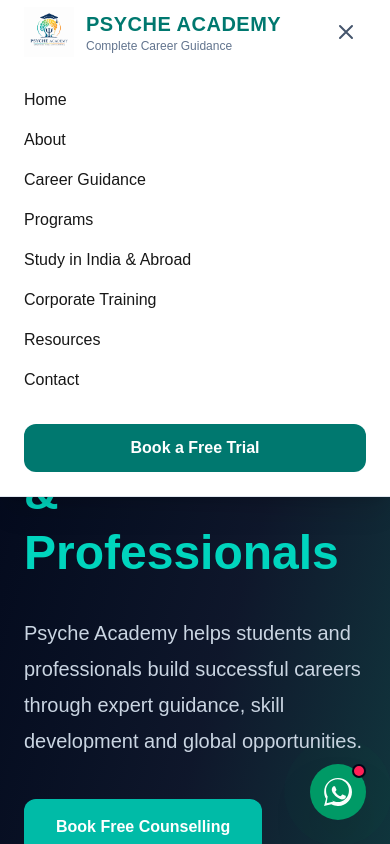
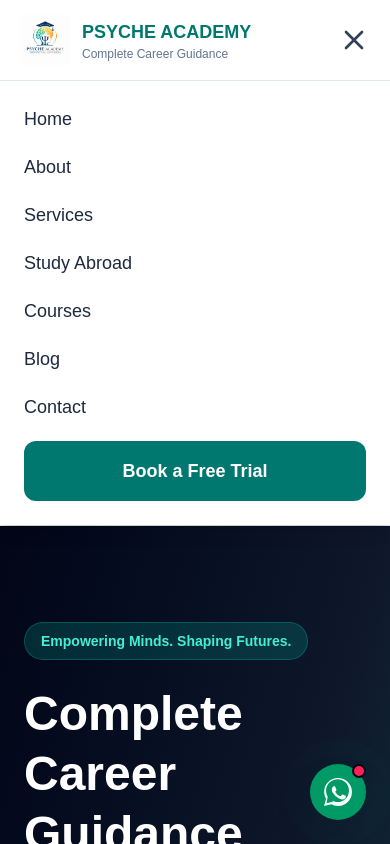
Before and after one commit to SoulDatalearner/psyche-academy, a Next.js app: page / in a window 390 px wide. Both pictures are taken after a click on the button 346 px from the left and 32 px from the top of the page. Shown: the top 844 px of the page. Built offline with nearby package versions, Linux system fonts and the light colour scheme.

Commit message:
Updated navbar and mobile menu

```diff
--- a/app/components/Navbar.tsx
+++ b/app/components/Navbar.tsx
@@ -1,21 +1,21 @@
 'use client';
 
-import React, { useState } from 'react';
+import { useState } from 'react';
 import Link from 'next/link';
 import Image from 'next/image';
 
 export default function Navbar() {
   const [isOpen, setIsOpen] = useState(false);
 
-  // Reusable function to collapse mobile drawer smoothly on click
   const handleLinkClick = () => {
     setIsOpen(false);
   };
 
   return (
-    <nav className="w-full bg-white/80 backdrop-blur-md border-b border-slate-100 sticky top-0 z-50">
-      <div className="max-w-7xl mx-auto px-6 h-16 flex items-center justify-between">
-        {/* Logo Branding */}
+    <nav className="sticky top-0 z-50 bg-white border-b border-slate-200 shadow-sm">
+      <div className="max-w-7xl mx-auto flex items-center justify-between h-20 px-5">
+
+        {/* Logo */}
         <Link
           href="/"
           className="flex items-center gap-3"
@@ -28,8 +28,8 @@
             priority
           />
 
-  <div className="leading-tight">
-    <h1 className="text-xl font-bold tracking-wide text-teal-700">
+          <div>
+            <h1 className="text-lg md:text-xl font-bold text-teal-700">
               PSYCHE ACADEMY
             </h1>
 
@@ -39,8 +39,8 @@
           </div>
         </Link>
 
-        {/* Desktop Navigation Link Cluster */}
-        <div className="hidden md:flex items-center gap-6 font-medium text-slate-600">
+        {/* Desktop Menu */}
+        <div className="hidden md:flex items-center gap-7 text-slate-700 font-medium">
 
           <Link href="/">Home</Link>
 
@@ -58,76 +58,90 @@
 
           <Link
             href="/contact"
-  className="bg-teal-700 text-white px-4 py-2 rounded-xl text-sm transition hover:bg-teal-800"
+            className="bg-teal-700 text-white px-5 py-3 rounded-xl hover:bg-teal-800 transition"
           >
             Book a Free Trial
           </Link>
 
         </div>
 
-        {/* Hamburger Mobile Toggle Button Control */}
+        {/* Mobile Hamburger */}
         <button
           onClick={() => setIsOpen(!isOpen)}
-          className="md:hidden p-2 text-slate-600 hover:text-teal-700 transition-colors focus:outline-none"
-          aria-label="Toggle Menu"
+          className="md:hidden"
         >
-          <svg className="w-6 h-6 fill-none stroke-current stroke-2" viewBox="0 0 24 24">
+          <svg
+            className="w-8 h-8 text-slate-700"
+            fill="none"
+            stroke="currentColor"
+            strokeWidth={2}
+            viewBox="0 0 24 24"
+          >
             {isOpen ? (
-              <path strokeLinecap="round" strokeLinejoin="round" d="M6 18L18 6M6 6l12 12" />
+              <path
+                strokeLinecap="round"
+                strokeLinejoin="round"
+                d="M6 18L18 6M6 6l12 12"
+              />
             ) : (
-              <path strokeLinecap="round" strokeLinejoin="round" d="M4 6h16M4 12h16M4 18h16" />
+              <path
+                strokeLinecap="round"
+                strokeLinejoin="round"
+                d="M4 6h16M4 12h16M4 18h16"
+              />
             )}
           </svg>
         </button>
+
       </div>
 
       {/* Mobile Menu */}
       {isOpen && (
-  <div className="md:hidden absolute top-16 left-0 w-full bg-white shadow-xl border-b border-slate-200">
-    <div className="flex flex-col p-6 gap-4">
+        <div className="md:hidden bg-white border-t border-slate-200 shadow-lg">
 
-      <Link href="/" onClick={handleLinkClick} className="hover:text-teal-700">
+          <div className="flex flex-col p-6 space-y-5 text-lg font-medium text-slate-800">
+
+            <Link href="/" onClick={handleLinkClick}>
               Home
             </Link>
 
-      <Link href="/about" onClick={handleLinkClick} className="hover:text-teal-700">
+            <Link href="/about" onClick={handleLinkClick}>
               About
             </Link>
 
-      <Link href="/career-guidance" onClick={handleLinkClick} className="hover:text-teal-700">
-        Career Guidance
+            <Link href="/services" onClick={handleLinkClick}>
+              Services
             </Link>
 
-      <Link href="/programs" onClick={handleLinkClick} className="hover:text-teal-700">
-        Programs
+            <Link href="/study-abroad" onClick={handleLinkClick}>
+              Study Abroad
             </Link>
 
-      <Link href="/study" onClick={handleLinkClick} className="hover:text-teal-700">
-        Study in India & Abroad
+            <Link href="/courses" onClick={handleLinkClick}>
+              Courses
             </Link>
 
-      <Link href="/corporate-training" onClick={handleLinkClick} className="hover:text-teal-700">
-        Corporate Training
+            <Link href="/blog" onClick={handleLinkClick}>
+              Blog
             </Link>
 
-      <Link href="/resources" onClick={handleLinkClick} className="hover:text-teal-700">
-        Resources
-      </Link>
-
-      <Link href="/contact" onClick={handleLinkClick} className="hover:text-teal-700">
+            <Link href="/contact" onClick={handleLinkClick}>
               Contact
             </Link>
 
             <Link
               href="/contact"
               onClick={handleLinkClick}
-        className="mt-4 bg-teal-700 text-white text-center py-3 rounded-xl font-semibold hover:bg-teal-800 transition"
+              className="bg-teal-700 text-white text-center py-4 rounded-xl font-semibold hover:bg-teal-800 transition"
             >
               Book a Free Trial
             </Link>
 
           </div>
+
         </div>
-)}    </nav>
+      )}
+
+    </nav>
   );
 }
```
Lines whose indentation alone changed are shown as unchanged.
